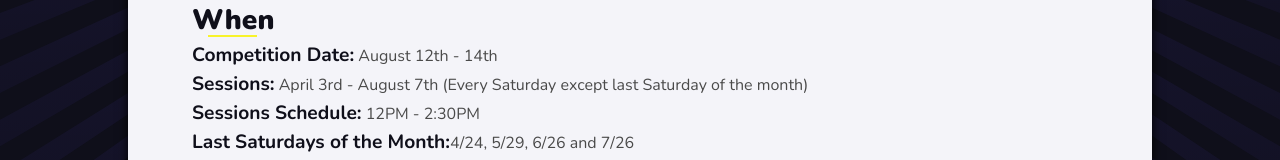
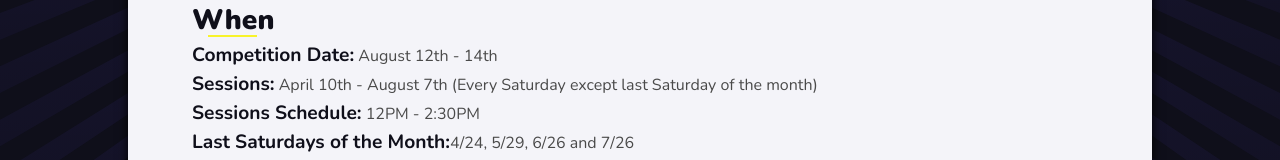
Before and after one commit to binarywhisperer/panthers-coding-team-site, a Vue app: page / in a window 1280 px wide. Shown: the part 627-787 px from the top of the page. Built offline with nearby package versions, Linux system fonts and the light colour scheme; a web font is replaced by a local one.

Commit message:
Updates date

```diff
--- a/src/views/Home.vue
+++ b/src/views/Home.vue
@@ -20,7 +20,7 @@
       <h3>When</h3>
       <ul>
         <li><strong>Competition Date:</strong> August 12th - 14th</li>
-        <li><strong>Sessions:</strong> April 3rd - August 7th (Every Saturday except last Saturday of the month)</li>
+        <li><strong>Sessions:</strong> April 10th - August 7th (Every Saturday except last Saturday of the month)</li>
         <li><strong>Sessions Schedule:</strong> 12PM - 2:30PM</li>
         <li><strong>Last Saturdays of the Month:</strong>4/24, 5/29, 6/26 and 7/26</li>
       </ul>
```
